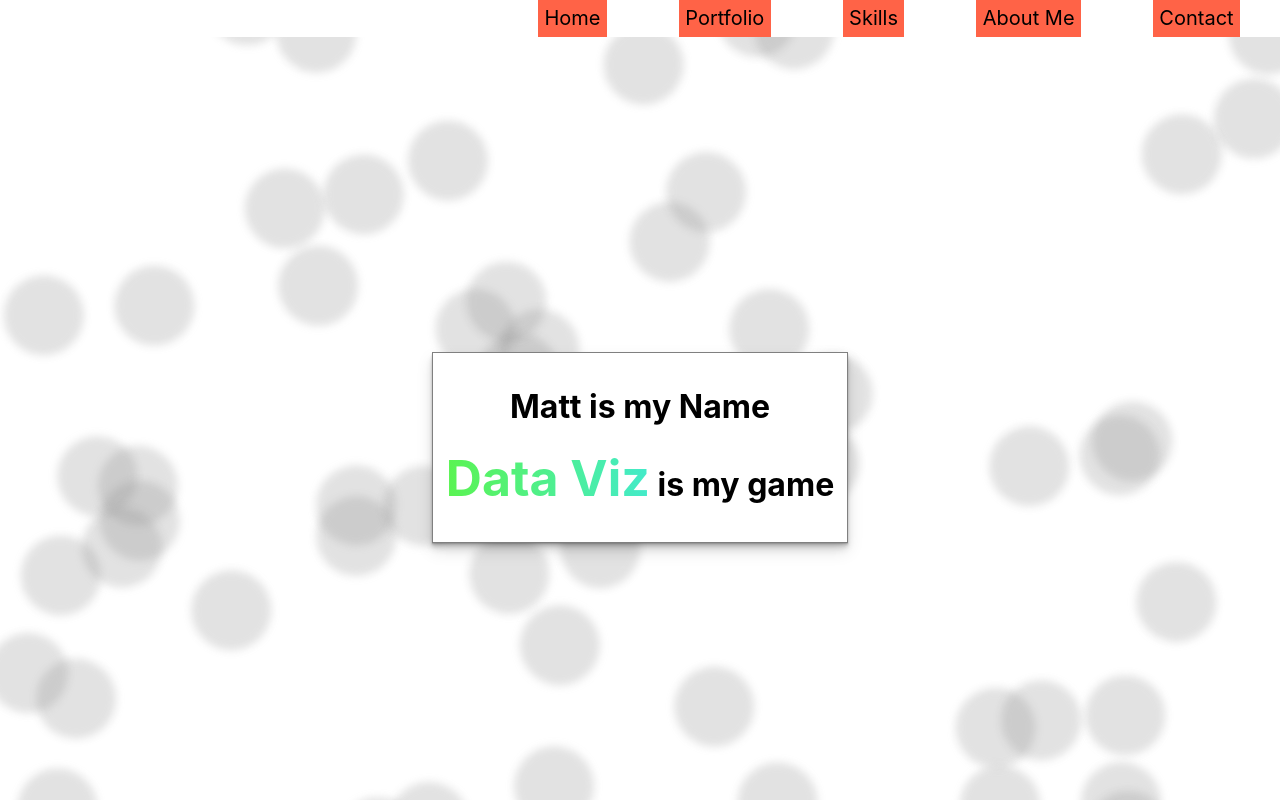
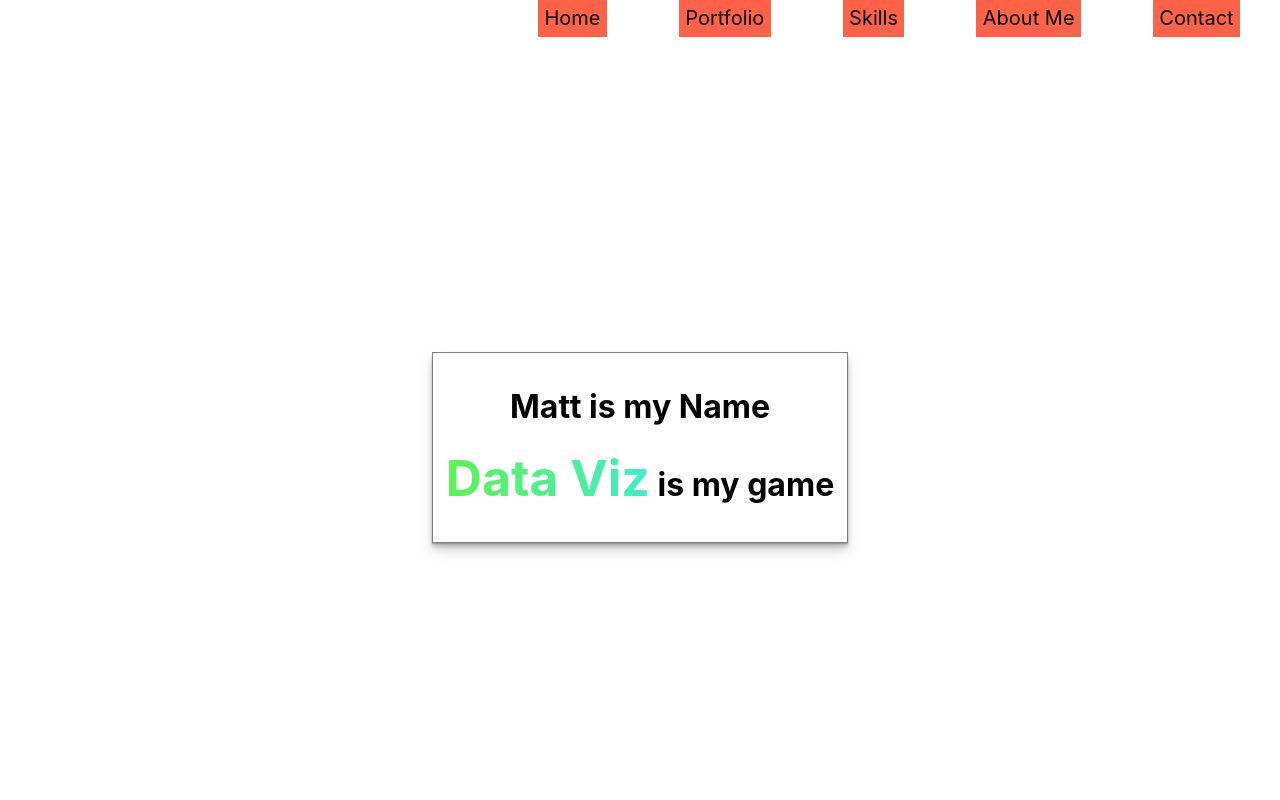
Before and after one commit to MattTheEconomist/portfolio, a React (Create React App) app in the folder portfolio/: page / in a window 1280 px wide. Shown: the top 800 px of the page. Built offline with nearby package versions, Linux system fonts and the light colour scheme.

Commit message:
starting to style header

```diff
--- a/portfolio/src/ContentPages/LandingPage.jsx
+++ b/portfolio/src/ContentPages/LandingPage.jsx
@@ -95,7 +95,7 @@ export const LandingPage = () => {
   return (
     <div id="landingPageContainer">
       <div id="svgContainer">
-        <svg
+        {/* <svg
           id="landingBackground"
           // width={`${svgWidth}px`}
           // height={`${svgHeight}px`}
@@ -104,7 +104,7 @@ export const LandingPage = () => {
           fill="green"
         >
           {circles}
-        </svg>
+        </svg> */}
       </div>
       <div id="titleTextContainer">
         <h1 id="landingTextName">Matt is my Name</h1>
```
